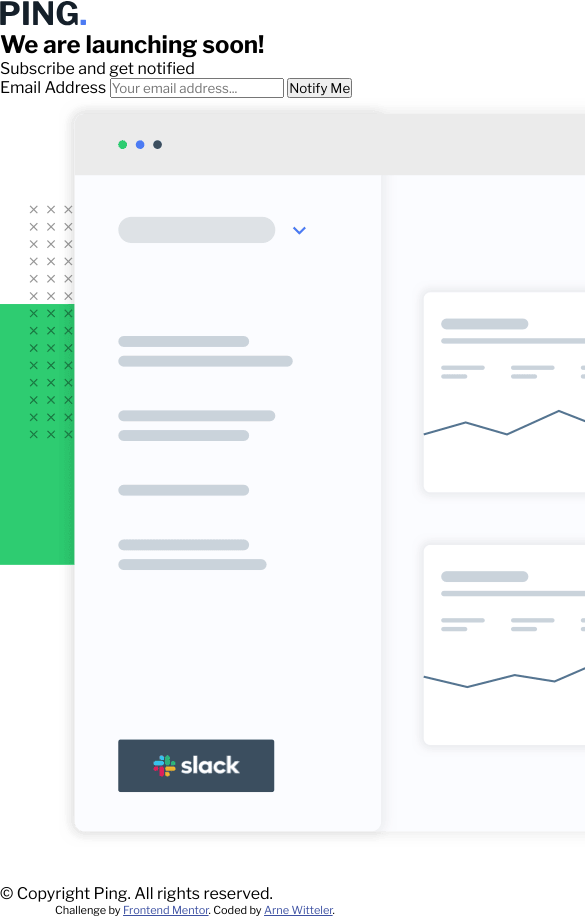
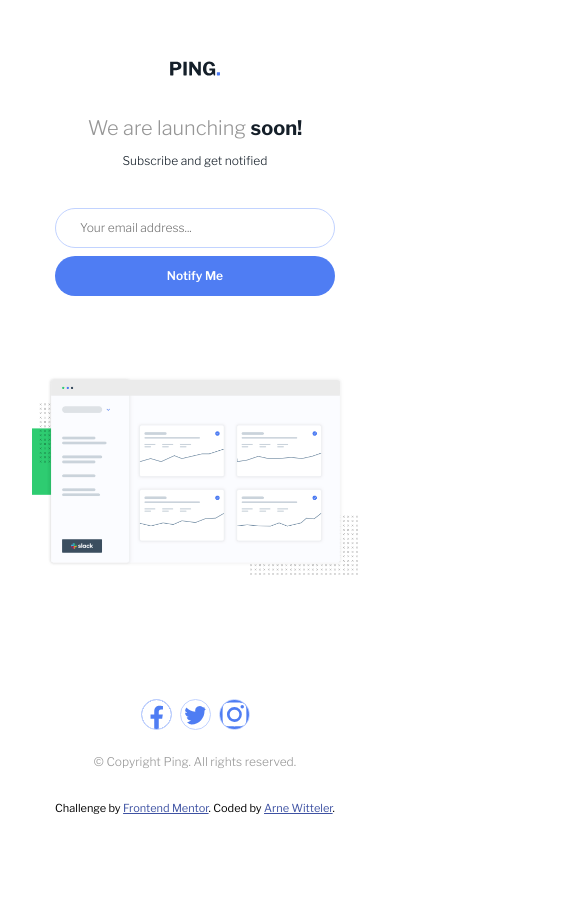
Before and after one commit to arne-witteler/ping-landing-page, a plain HTML site: page index.html in a window 390 px wide. Shown: the top 917 px of the page, 585 px wide, since content can reach past the window. After the commit the page ends 844 px from the top, so only its background shows below. Drawn offline with nearby package versions, Linux system fonts and the light colour scheme.

Commit message:
feat: enhance landing page with social media icons (placeholder), add  responsive styling

```diff
--- a/index.html
+++ b/index.html
@@ -12,7 +12,7 @@
     <main class="landingpage">
       <section class="landingpage__content">
         <img class="landingpage__logo" src="images/logo.svg" alt="Ping logo">
-        <h1 class="landingpage__title">We are launching soon!</h1>
+        <h1 class="landingpage__title">We are launching <span class="landingpage__title-highlight">soon!</span></h1>
 
         <p class="landingpage__subtitle">Subscribe and get notified</p>
         <form class="landingpage__form" id="notify-form" novalidate>
@@ -21,6 +21,17 @@
           <button class="form__button">Notify Me</button>
         </form>
         <img class="landingpage__illustration" src="images/illustration-dashboard.png" alt="Illustration of a dashboard">
+        <div class="landingpage__socials">
+          <svg xmlns="http://www.w3.org/2000/svg" width="16" height="16" fill="currentColor" class="landingpage__icon landingpage__icon--facebook" viewBox="0 0 16 16">
+            <path d="M16 8.049c0-4.446-3.582-8.05-8-8.05C3.58 0-.002 3.603-.002 8.05c0 4.017 2.926 7.347 6.75 7.951v-5.625h-2.03V8.05H6.75V6.275c0-2.017 1.195-3.131 3.022-3.131.876 0 1.791.157 1.791.157v1.98h-1.009c-.993 0-1.303.621-1.303 1.258v1.51h2.218l-.354 2.326H9.25V16c3.824-.604 6.75-3.934 6.75-7.951"/>
+          </svg>
+          <svg xmlns="http://www.w3.org/2000/svg" width="16" height="16" fill="currentColor" class="landingpage__icon landingpage__icon--twitter" viewBox="0 0 16 16">
+            <path d="M5.026 15c6.038 0 9.341-5.003 9.341-9.334q.002-.211-.006-.422A6.7 6.7 0 0 0 16 3.542a6.7 6.7 0 0 1-1.889.518 3.3 3.3 0 0 0 1.447-1.817 6.5 6.5 0 0 1-2.087.793A3.286 3.286 0 0 0 7.875 6.03a9.32 9.32 0 0 1-6.767-3.429 3.29 3.29 0 0 0 1.018 4.382A3.3 3.3 0 0 1 .64 6.575v.045a3.29 3.29 0 0 0 2.632 3.218 3.2 3.2 0 0 1-.865.115 3 3 0 0 1-.614-.057 3.28 3.28 0 0 0 3.067 2.277A6.6 6.6 0 0 1 .78 13.58a6 6 0 0 1-.78-.045A9.34 9.34 0 0 0 5.026 15"/>
+          </svg>
+          <svg xmlns="http://www.w3.org/2000/svg" width="16" height="16" fill="currentColor" class="landingpage__icon landingpage__icon--instagram" viewBox="0 0 16 16">
+            <path d="M8 0C5.829 0 5.556.01 4.703.048 3.85.088 3.269.222 2.76.42a3.9 3.9 0 0 0-1.417.923A3.9 3.9 0 0 0 .42 2.76C.222 3.268.087 3.85.048 4.7.01 5.555 0 5.827 0 8.001c0 2.172.01 2.444.048 3.297.04.852.174 1.433.372 1.942.205.526.478.972.923 1.417.444.445.89.719 1.416.923.51.198 1.09.333 1.942.372C5.555 15.99 5.827 16 8 16s2.444-.01 3.298-.048c.851-.04 1.434-.174 1.943-.372a3.9 3.9 0 0 0 1.416-.923c.445-.445.718-.891.923-1.417.197-.509.332-1.09.372-1.942C15.99 10.445 16 10.173 16 8s-.01-2.445-.048-3.299c-.04-.851-.175-1.433-.372-1.941a3.9 3.9 0 0 0-.923-1.417A3.9 3.9 0 0 0 13.24.42c-.51-.198-1.092-.333-1.943-.372C10.443.01 10.172 0 7.998 0zm-.717 1.442h.718c2.136 0 2.389.007 3.232.046.78.035 1.204.166 1.486.275.373.145.64.319.92.599s.453.546.598.92c.11.281.24.705.275 1.485.039.843.047 1.096.047 3.231s-.008 2.389-.047 3.232c-.035.78-.166 1.203-.275 1.485a2.5 2.5 0 0 1-.599.919c-.28.28-.546.453-.92.598-.28.11-.704.24-1.485.276-.843.038-1.096.047-3.232.047s-2.39-.009-3.233-.047c-.78-.036-1.203-.166-1.485-.276a2.5 2.5 0 0 1-.92-.598 2.5 2.5 0 0 1-.6-.92c-.109-.281-.24-.705-.275-1.485-.038-.843-.046-1.096-.046-3.233s.008-2.388.046-3.231c.036-.78.166-1.204.276-1.486.145-.373.319-.64.599-.92s.546-.453.92-.598c.282-.11.705-.24 1.485-.276.738-.034 1.024-.044 2.515-.045zm4.988 1.328a.96.96 0 1 0 0 1.92.96.96 0 0 0 0-1.92m-4.27 1.122a4.109 4.109 0 1 0 0 8.217 4.109 4.109 0 0 0 0-8.217m0 1.441a2.667 2.667 0 1 1 0 5.334 2.667 2.667 0 0 1 0-5.334"/>
+          </svg>
+        </div>
         <p class="landingpage__copyright">&copy; Copyright Ping. All rights reserved.</p>
       </section>
     </main>
--- a/styles/styles.css
+++ b/styles/styles.css
@@ -7,6 +7,131 @@
   font-family: var(--font-family-sans);
 }
 
+body {
+  min-height: 100vh;
+  display: flex;
+  flex-direction: column;
+  justify-content: center;
+  align-items: center;
+  background-color: var(--color-white);
+}
+
+.landingpage {
+  display: flex;
+  flex-direction: column;
+}
+
+.landingpage__content {
+  max-width: 712px;
+  padding: 2rem;
+  text-align: center;
+}
+
+.landingpage__logo {
+  margin: 0 auto 40px;
+  display: block;
+  height: 15px;
+  width: auto;
+}
+
+.landingpage__title {
+  font-size: 20px;
+  line-height: 1.25;
+  font-weight: var(--font-weight-light);
+  color: var(--color-gray-400);
+}
+
+.landingpage__title-highlight {
+  color: var(--color-blue-950);
+  font-weight: var(--font-weight-bold);
+}
+
+.landingpage__subtitle {
+  font-size: 12px;
+  line-height: 1.25;
+  color: var(--color-blue-950);
+  font-weight: var(--font-weight-light);
+  margin-top: 12px;
+}
+
+.landingpage__form {
+  display: flex;
+  flex-direction: column;
+  gap: 8px;
+  margin: 40px auto 80px;
+  width: 280px;
+}
+
+.form__label {
+  display: none;
+}
+
+.form__input {
+  padding: 0 24px;
+  height: 40px;
+  border: 1px solid var(--color-blue-200);
+  border-radius: 28px;
+  font-size: 12px;
+  line-height: 1.25;
+  font-weight: var(--font-weight-light);
+  color: var(--color-blue-200);
+}
+
+.form__button {
+  padding: 0 24px;
+  height: 40px;
+  border: none;
+  background-color: var(--color-blue-500);
+  border-radius: 28px;
+  font-size: 12px;
+  line-height: 1.25;
+  font-weight: var(--font-weight-semibold);
+  color: var(--color-white);
+}
+
+.landingpage__illustration {
+  width: 100%;
+  margin-bottom: 120px;
+}
+
+.landingpage__socials {
+  display: flex;
+  gap: 0.5rem;
+  justify-content: center;
+  align-items: center;
+}
+
+.landingpage__icon {
+  width: 31px;
+  height: 31px;
+  border-radius: 50%;
+  border: 1px solid var(--color-blue-200);
+}
+
+.landingpage__icon--facebook {
+  color: var(--color-white);
+  background-color: var(--color-blue-500);
+}
+
+.landingpage__icon--twitter {
+  color: var(--color-blue-500);
+  background-color: var(--color-white);
+  padding: 0.2rem;
+}
+
+.landingpage__icon--instagram {
+  color: var(--color-blue-500);
+  background-color: var(--color-white);
+}
+
+.landingpage__copyright {
+  font-size: 12px;
+  line-height: 1.25;
+  color: var(--color-gray-400);
+  font-weight: var(--font-weight-light);
+  margin-top: 24px;
+}
+
 .attribution {
   font-size: 11px;
   text-align: center;
@@ -14,3 +139,35 @@
 .attribution a {
   color: hsl(228, 45%, 44%);
 }
+
+@media (min-width: 768px) {
+  .landingpage__logo {
+    height: 25px;
+  }
+
+  .landingpage__form {
+    flex-direction: row;
+    width: 712px;
+    gap: 16px;
+  }
+
+  .landingpage__title {
+    font-size: 48px;
+  }
+
+  .landingpage__subtitle {
+    font-size: 20px;
+  }
+
+  .form__input {
+    width: 420px;
+    font-size: 16px;
+    height: 56px;
+  }
+
+  .form__button {
+    font-size: 16px;
+    width: 200px;
+    height: 56px;
+  }
+}}
```
